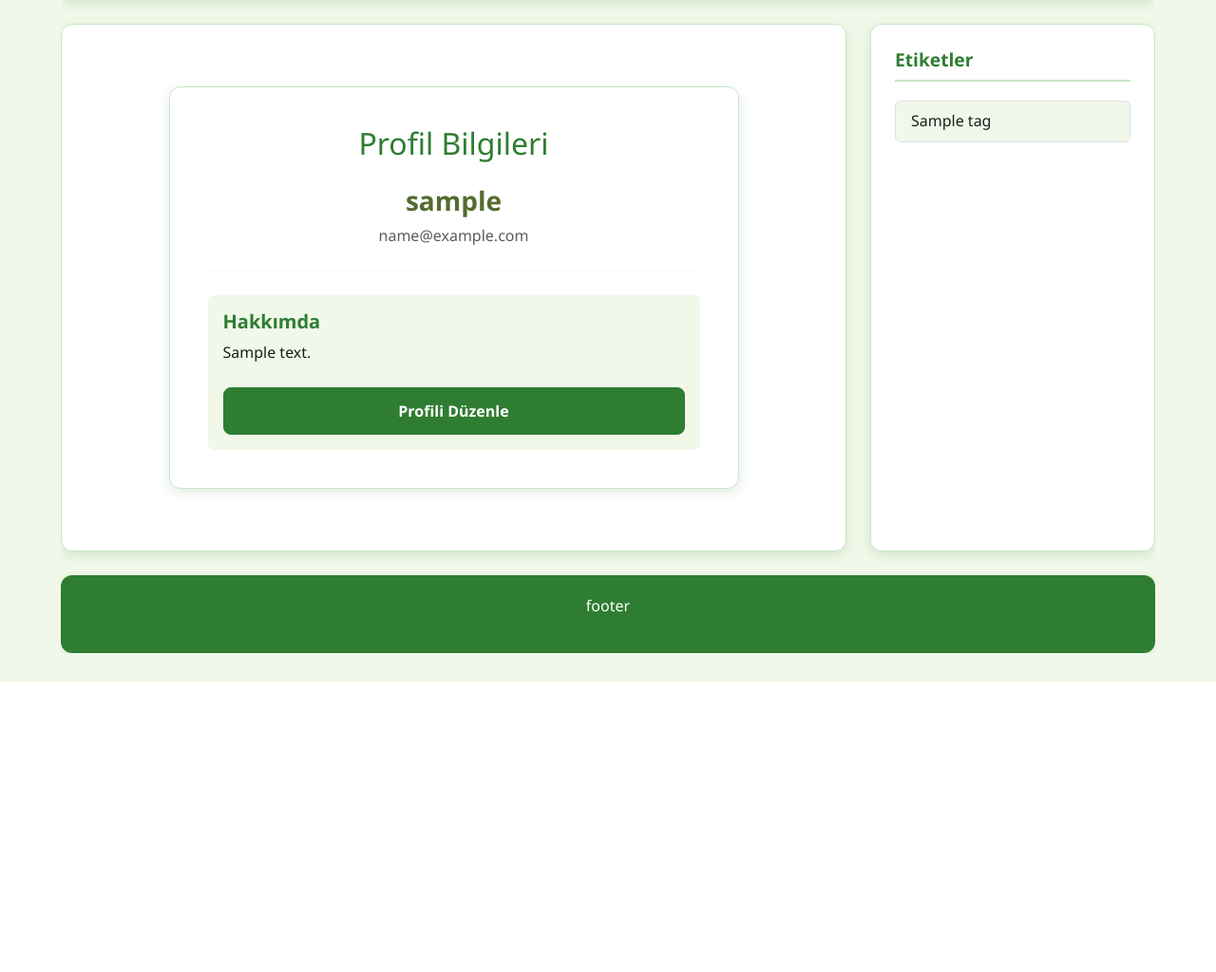
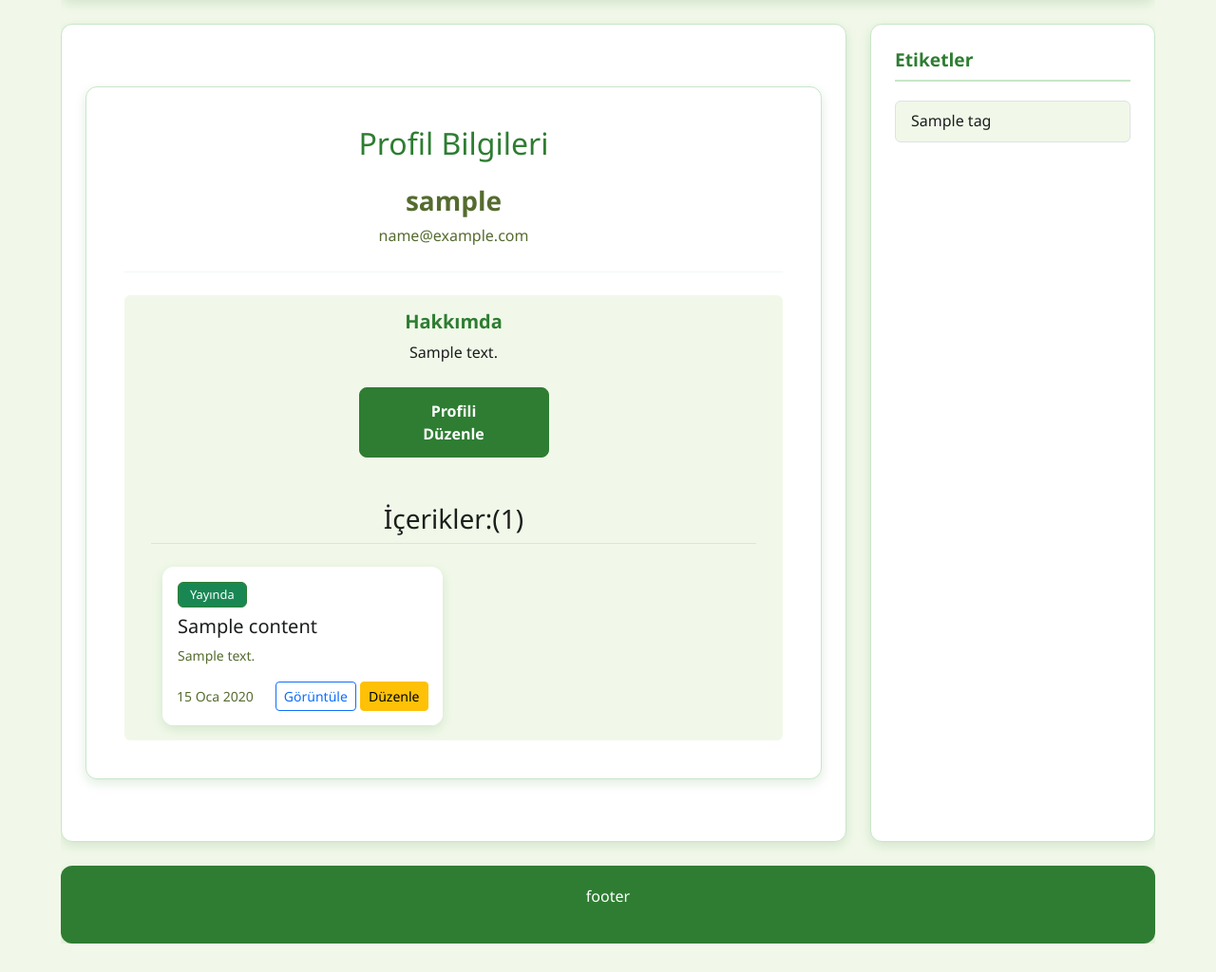
Before and after one commit to xet0s/News-Blog-website, a Django app: page /profile/ in a window 1280 px wide. Shown: the part 104-1128 px from the top of the page at 95% size. Before the commit the page ends 822 px from the top, so only its background shows below. Run offline with Django 5.2, Linux system fonts and the light colour scheme; a user stored in the database is signed in; tables that the repository leaves empty hold one stand-in row (values such as "Sample post").

Commit message:
Profil ekranı düzenlemeleri,İçerik düzenleme eklentisi ve Hata düzenlemesi

```diff
--- a/blog/urls.py
+++ b/blog/urls.py
@@ -14,6 +14,8 @@ urlpatterns = [
     path("add_content/",blog_views.add_content,name="add_content"),     #içerik ekleme ekranı
 
     path("profile/",blog_views.profile,name="profile"),             #profil ekranı
-    path("profile/edit/",blog_views.update_profile,name="update_profile")#profil düzenleme
+    path("profile/edit/",blog_views.update_profile,name="update_profile"),#profil düzenleme
+
+    path('icerik-duzenle/<int:content_id>/', blog_views.update_content, name='update_content'),#içerik düzenleme
 
 ]
--- a/blog/views.py
+++ b/blog/views.py
@@ -6,7 +6,7 @@ from django.contrib.auth.decorators import login_required
 from django.core.exceptions import PermissionDenied
 from django.contrib import messages
 from django.core.paginator import Paginator
-from .forms import ProfileUpdateForm
+from .forms import ProfileUpdateForm,ContentForm
 # Create your views here.
 ITEM_PER_PAGE=6 #Her sayfada gösterilecek post miktarı
 
@@ -25,7 +25,6 @@ def content_by_tag(request,tag_slug): #tag/etikete göre içerik filtreleme sist
 
     filter_tag=get_object_or_404(Tag,slug=tag_slug) #filtreleme yoksa hata kodu verme
     filtered_contents = Content.objects.filter(post_tag=filter_tag,admin_approve=True).order_by('-created_at')#admin onay filtresi
-    filtered_contents= Content.objects.filter(post_tag=filter_tag) #filtrelenmiş içerikler
     paginator=Paginator(filtered_contents,ITEM_PER_PAGE)#sayfalama sistemini ekleme
     page_number=request.GET.get("page")                 #sayfa sayısı
     page_obj=paginator.get_page(page_number)   #filtrelenemiş içeriğin bulunduğu sayfayı kontrol eden sistem
@@ -81,11 +80,39 @@ def add_content(request):
     return render(request, "blog/add_content.html",{"form":form}) #template gönderir
 
 @login_required
-def profile(request):
-    return render(request,"blog/profile.html")
+def update_content(request,content_id):#Varolan içerikleri tekrar düzenlemeyi sağlayan fonksiyon
+    content=get_object_or_404(Content,id=content_id)
+    if content.author !=request.user:
+        raise PermissionDenied("Bu içeriği düzenleme yetkiniz yok")
+
+    if request.method=="POST":
+        form=ContentForm(request.POST,request.FILES,instance=content)
+        if form.is_valid():
+            if not form.has_changed():
+                return redirect('profile')
+            content_instance=form.save(commit=False)
+            content_instance.admin_approve=False
+
+            content_instance.save()
+            form.save_m2m()
+
+            messages.success(request,"İçerik Güncellendi ve Tekrar Onaya Düştü")
+            return('profile')
+    else:
+        form=ContentForm(instance=content)
+    return render(request,'blog/add_content.html',{
+        "form":form,
+        "title":"İçerik Düzenle"
+    })
+@login_required
+def profile(request):#Profil ekranı ve editörlerin içeriklerini getiren fonksiyon
+    user_contents=  Content.objects.filter(author=request.user).order_by("created_at")
+    return render(request,"blog/profile.html",{
+        "user_contents":user_contents
+    })
 
 @login_required
-def update_profile(request):
+def update_profile(request):#Profil düzenlemeyi sağlayan fonksiyon
     if request.method=="POST":
         form=ProfileUpdateForm(request.POST, instance=request.user.profile)
 
--- a/blog_website/urls.py
+++ b/blog_website/urls.py
@@ -27,6 +27,7 @@ urlpatterns = [
     path('kayit/', blog_views.register, name='register'),   #Kayıt yolu
     path("giris/", auth_views.LoginView.as_view(template_name="blog/login.html"),name="login"), #giriş yolu
     path("cikis/", auth_views.LogoutView.as_view(next_page="/"),name="logout"),#çıkış yolu
+    path("içerik_duzenle/<int:content_id>/", blog_views.update_content,name="update_content"), #içerik düzenleme yolu
 ]
 
 if settings.DEBUG:
--- a/static/css/style.css
+++ b/static/css/style.css
@@ -35,8 +35,8 @@
     --accent-light: #1E3A8A;  /* Koyu mavi vurgu */
 
     /* Yazılar */
-    --text-main: #F1F5F9;     /* Kırık beyaz */
-    --text-muted: #94A3B8;    /* Soğuk gri */
+    --text-main: #F1F5F9 !important;     /* Kırık beyaz */
+    --text-muted: #94A3B8 !important;    /* Soğuk gri */
 
     /* Yapısal */
     --border-color: #334155;  /* Koyu gri-mavi çerçeve */
@@ -324,7 +324,7 @@ footer {
     object-fit: cover;
     object-position:center;
     border-radius: 12px;
-    margin-bottom: 12rem;
+    margin-bottom: 25px;
     box-shadow: var(--shadow-soft);
 
 
--- a/templates/blog/add_content.html
+++ b/templates/blog/add_content.html
@@ -7,7 +7,7 @@
 
     <div class="form-container">
 
-        <h2 class="text-center mb-4">Yeni İçerik Oluştur</h2>
+        <h2 class="text-center mb-4">{{title|default:"Yeni İçerik Oluştur"}}</h2>
 
         <form method="POST" enctype="multipart/form-data">
             {% csrf_token %}
--- a/templates/blog/content_list.html
+++ b/templates/blog/content_list.html
@@ -29,7 +29,7 @@
                 <div class="card-body">
                     <h5 class="card-title">{{ content.title }}</h5>
 
-                    <p class="card-text text-muted">{{ content.content|truncatewords:10 }}</p>
+                    <p class="card-text text-muted">{{ content.content|truncatewords:30 }}</p>
                 </div>
 
                 <div class="card-footer">
--- a/templates/blog/login.html
+++ b/templates/blog/login.html
@@ -21,7 +21,7 @@
             </form>
 
             <div class="text-center mt-3">
-                <small class="text-muted">
+                <small class="text-muted" style="color: var(--text-muted);">
                     Hesabınız yok mu? <a href="{% url 'register' %}">Kayıt Olun</a>
                 </small>
             </div>
--- a/templates/blog/profile.html
+++ b/templates/blog/profile.html
@@ -3,15 +3,15 @@
 
 {%block content%}
 
-<div class="form-container text-center">
+<div class="form-container text-center" style="max-width: 1000px;">
     <h2 class="mb-4" style="color: var(--primary);">Profil Bilgileri</h2>
 
     <h3 class="fw-bold">{{user.username}}</h3>
-    <p class="text-muted mb-4 " style="color: var(--text-muted);">{{user.email}}</p>
+    <p class="text-muted mb-4 " style="color: var(--text-muted)!important;">{{user.email}}</p>
 
     <hr class="my-4" style="border-color: var(--border-color);">
 
-    <div class="text-start p-3 rounded" style="background-color: var(--bg-body);">
+    <div class="text-center p-3 rounded" style="background-color: var(--bg-body);">
         <h5 class="fw-bold" style="color: var(--primary)">Hakkımda</h5>
         {% if user.profile.bio %}
             <p class="mb-0" style="color: var(--text-main);">{{user.profile.bio}}</p>
@@ -20,8 +20,42 @@
         {% endif %}
 
         <div class="mt-4">
-            <a href="{% url 'update_profile' %}" class="btn btn-primary px-5">Profili Düzenle</a>
+            <a href="{% url 'update_profile' %}" class="btn btn-primary px-5" style="max-width: 200px;">Profili Düzenle</a>
         </div>
-    </div>
+        <div class="container mt-5">
+            <h3 class="mb-4 border-bottom pb-2" style="color: var(--text-main);">İçerikler:({{user_contents.count}})</h3>
+
+            <div class="row text-start">
+                {% for content in user_contents %}
+                <div class="col-md-6">
+                    <div class="card h-100 news-card border-0">
+                        <div class="card-body">
+                            <div class="mb-2">
+                                {% if content.admin_approve %}
+                                    <span class="badge bg-success" style="color:white">Yayında</span>
+                                {% else %}
+                                    <span class="badge bg-warning text-dark">Henüz onaylanmadı</span>
+                                {% endif %}
+                            </div>
+                            <h5 class="card-title">{{content.title}}</h5>
+                            <p class="card-text text-muted small">{{content.content|truncatewords:30}}</p>
+                        </div>
+                        <div class="card-footer border-0 pt-0 d-flex justify-content-between align-items-center">
+                            <small class="text-muted" style="color: var(--text-muted) !important;">{{content.created_at|date:"d M Y"}}</small>
+                            <div>
+                                <a href="{% url 'content_detail' content.id %}" class="btn btn-sm btn-outline-primary">Görüntüle</a>
+                                <a href="{% url 'update_content' content.id %}" class="btn btn-sm btn-warning"><i class="bi bi-pencil-square"></i>Düzenle</a>
+                            </div>
+                        </div>
+                    </div>
+                </div>
+                {% empty %}
+                    <div class="col-12 text-center py-5">
+                        <p class="text-muted">Henüz içerik paylaşmadınız</p>
+                        <a href="{% url 'add_content' %}" class="btn btn-primary">İlk İçeriğini Ekle</a>
+                    </div>
+                {% endfor %}
+            </div>
+        </div>
 </div>
 {% endblock content %}
```
